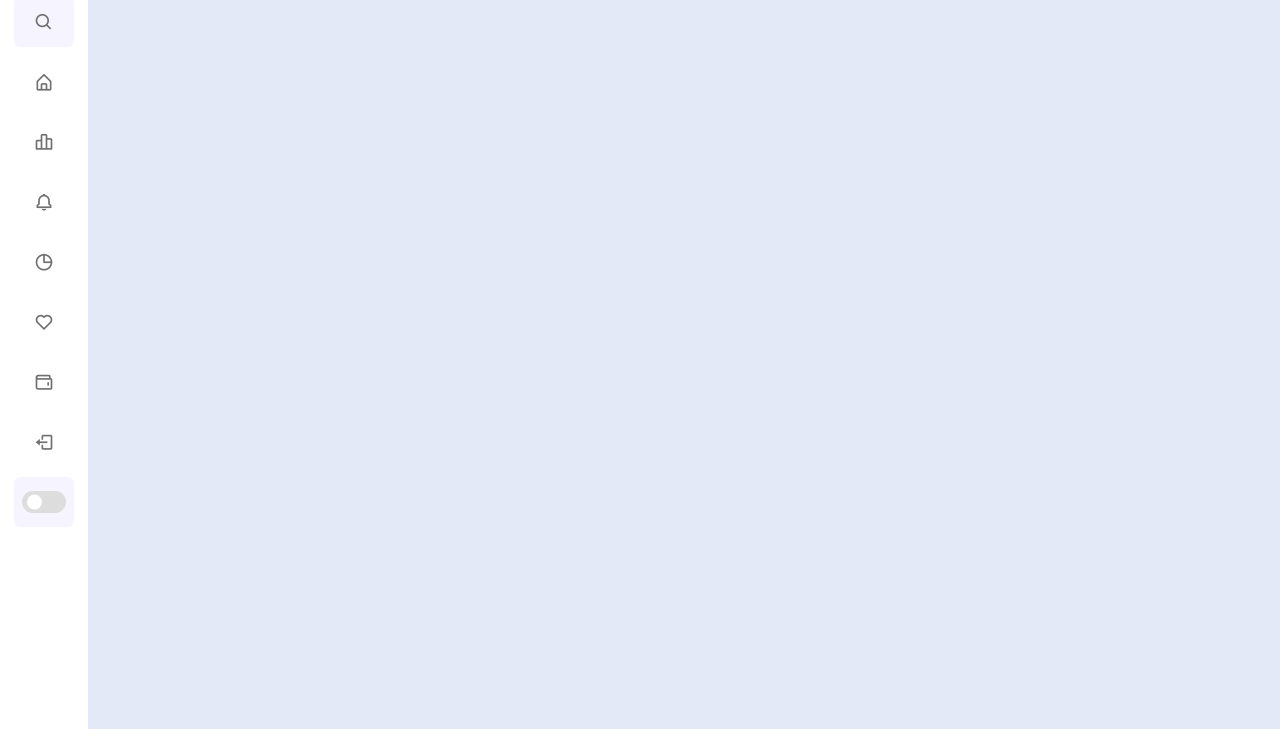
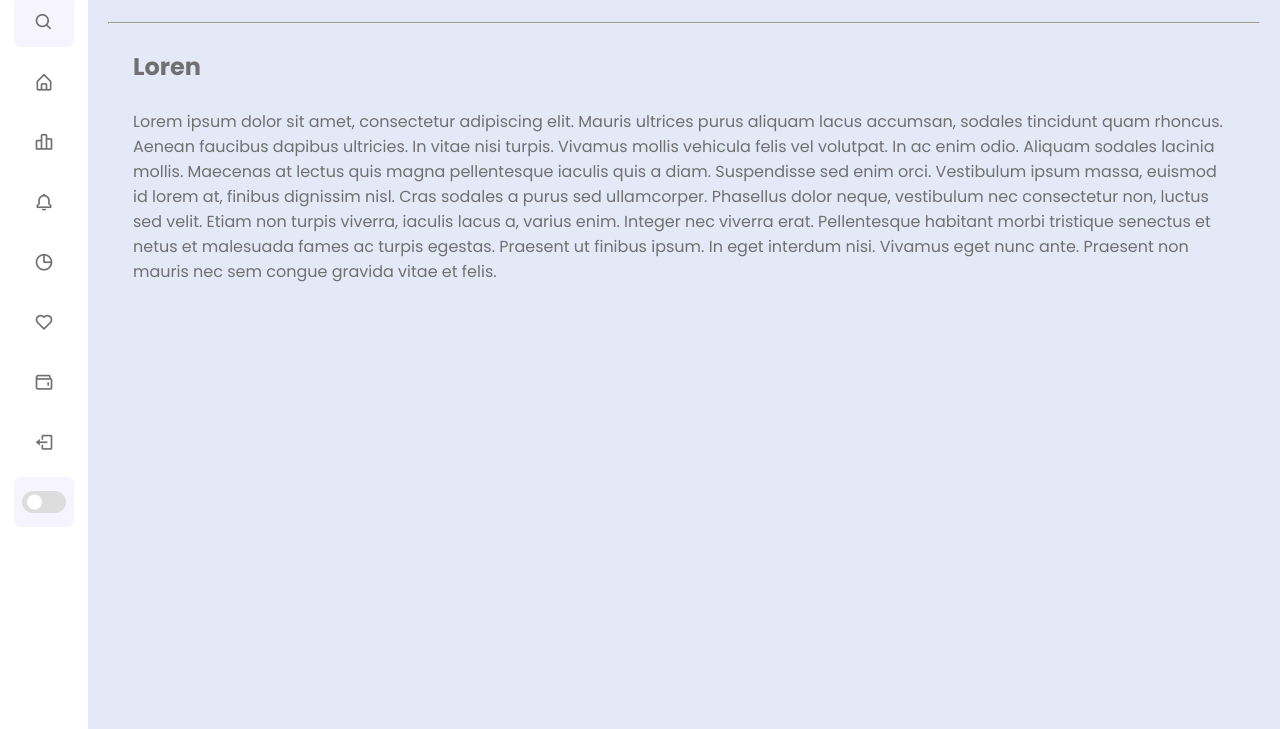
Before and after one commit to GabrielDOSilva/Sidbar, a plain HTML site: page index.html in a window 1280 px wide. Shown: the part 71-800 px from the top of the page. Drawn offline with nearby package versions, Linux system fonts and the light colour scheme.

Commit message:
Update index.html

```diff
--- a/index.html
+++ b/index.html
@@ -103,13 +103,28 @@
         </div>
     </nav>
     </div>
-    <div>
+    <div class="text cont-geral">
 
-<div class="cont-geral">
-<h1>Gabriel</h1>
+        <div>
+            <h1>Gabriel</h1>
+            <br>
+            <hr>
+            <div class="cont">
+                <h2>Loren</h2>
+                <br>
+                <p>Lorem ipsum dolor sit amet, consectetur adipiscing elit. Mauris ultrices purus aliquam lacus
+                    accumsan, sodales tincidunt quam rhoncus. Aenean faucibus dapibus ultricies. In vitae nisi turpis.
+                    Vivamus mollis vehicula felis vel volutpat. In ac enim odio. Aliquam sodales lacinia mollis.
+                    Maecenas at lectus quis magna pellentesque iaculis quis a diam. Suspendisse sed enim orci.
+                    Vestibulum ipsum massa, euismod id lorem at, finibus dignissim nisl.
 
-    </div>
-
+                    Cras sodales a purus sed ullamcorper. Phasellus dolor neque, vestibulum nec consectetur non, luctus
+                    sed velit. Etiam non turpis viverra, iaculis lacus a, varius enim. Integer nec viverra erat.
+                    Pellentesque habitant morbi tristique senectus et netus et malesuada fames ac turpis egestas.
+                    Praesent ut finibus ipsum. In eget interdum nisi. Vivamus eget nunc ante. Praesent non mauris nec
+                    sem congue gravida vitae et felis.</p>
+            </div>
+        </div>
     </div>
 
     <script src="script.js"></script>
```
